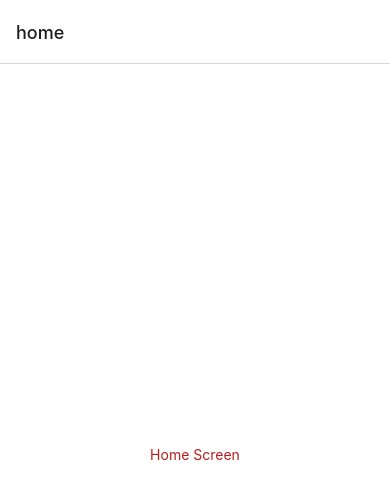
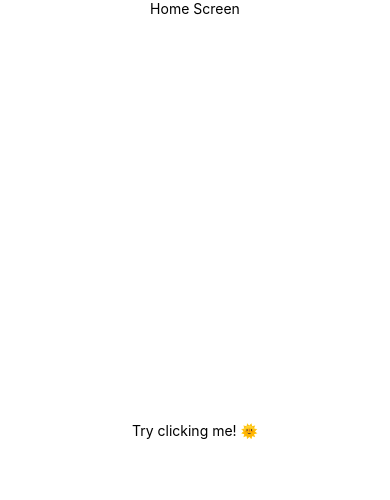
Before and after one commit to ArihantBapna/htn-rn-app, a React Native app: screen /home in a window 390 px wide. Shown: the top 500 px of the page. Built offline with nearby package versions, Linux system fonts and the light colour scheme.

Commit message:
Safe Area view setup

```diff
--- a/App.tsx
+++ b/App.tsx
@@ -14,7 +14,7 @@ export default function App() {
   return (
       <NavigationContainer>
         <Stack.Navigator>
-          <Stack.Screen name="home" component={HomePage} />
+          <Stack.Screen name="home" component={HomePage} options={{headerShown: false}} />
         </Stack.Navigator>
       </NavigationContainer>
   );
--- /dev/null
+++ b/NativewindComponents.ts
@@ -0,0 +1,6 @@
+import {Pressable, SafeAreaView, Text, View} from "react-native";
+
+export const SqView = View as any;
+export const SqText = Text as any;
+export const SqPressable = Pressable as any;
+export const SqSafeAreaView = SafeAreaView as any;
--- a/app.d.ts
+++ /dev/null
@@ -1,4 +0,0 @@
-import {Text, View} from "react-native";
-
-export const SqView = View as {className?: string};
-export const SqText = Text as {className?: string};
--- a/app.json
+++ b/app.json
@@ -5,7 +5,7 @@
     "version": "1.0.0",
     "orientation": "portrait",
     "icon": "./assets/icon.png",
-    "userInterfaceStyle": "light",
+    "userInterfaceStyle": "automatic",
     "splash": {
       "image": "./assets/splash.png",
       "resizeMode": "contain",
--- a/pages/Home/Home.tsx
+++ b/pages/Home/Home.tsx
@@ -1,12 +1,26 @@
-import {Text, View} from "react-native";
+import {useColorScheme} from "nativewind";
+import {SqView, SqText, SqPressable, SqSafeAreaView} from "../../NativewindComponents";
 
-export const SqView = View as any;
-export const SqText = Text as any;
 
 export function HomePage(){
+    const { colorScheme, toggleColorScheme } = useColorScheme();
+
     return (
-        <SqView className="flex-1 items-center justify-center bg-white">
-            <SqText className={"text-red-700"}>Home Screen</SqText>
-        </SqView>
+        <SqSafeAreaView className={"h-full"}>
+            <SqView className="flex-1 items-center justify-center bg-white dark:bg-slate-800 dark:text-white">
+                <SqText  className={"dark:text-white"}>Home Screen</SqText>
+                <SqPressable
+                    onPress={toggleColorScheme}
+                    className="flex-1 items-center justify-center"
+                >
+                    <SqText
+                        selectable={false}
+                        className={"dark:text-white"}
+                    >
+                        {`Try clicking me! ${colorScheme === "dark" ? "🌙" : "🌞"}`}
+                    </SqText>
+                </SqPressable>
+            </SqView>
+        </SqSafeAreaView>
     );
 }
```
